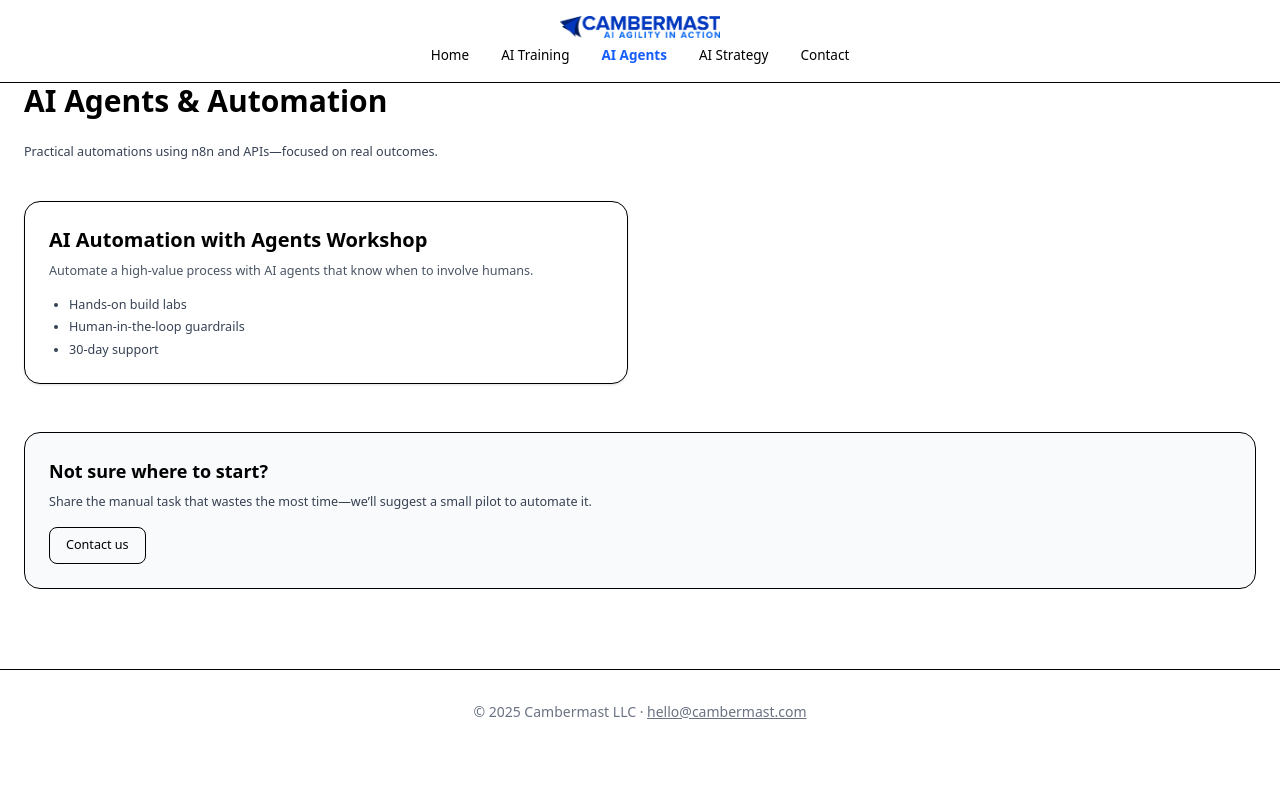
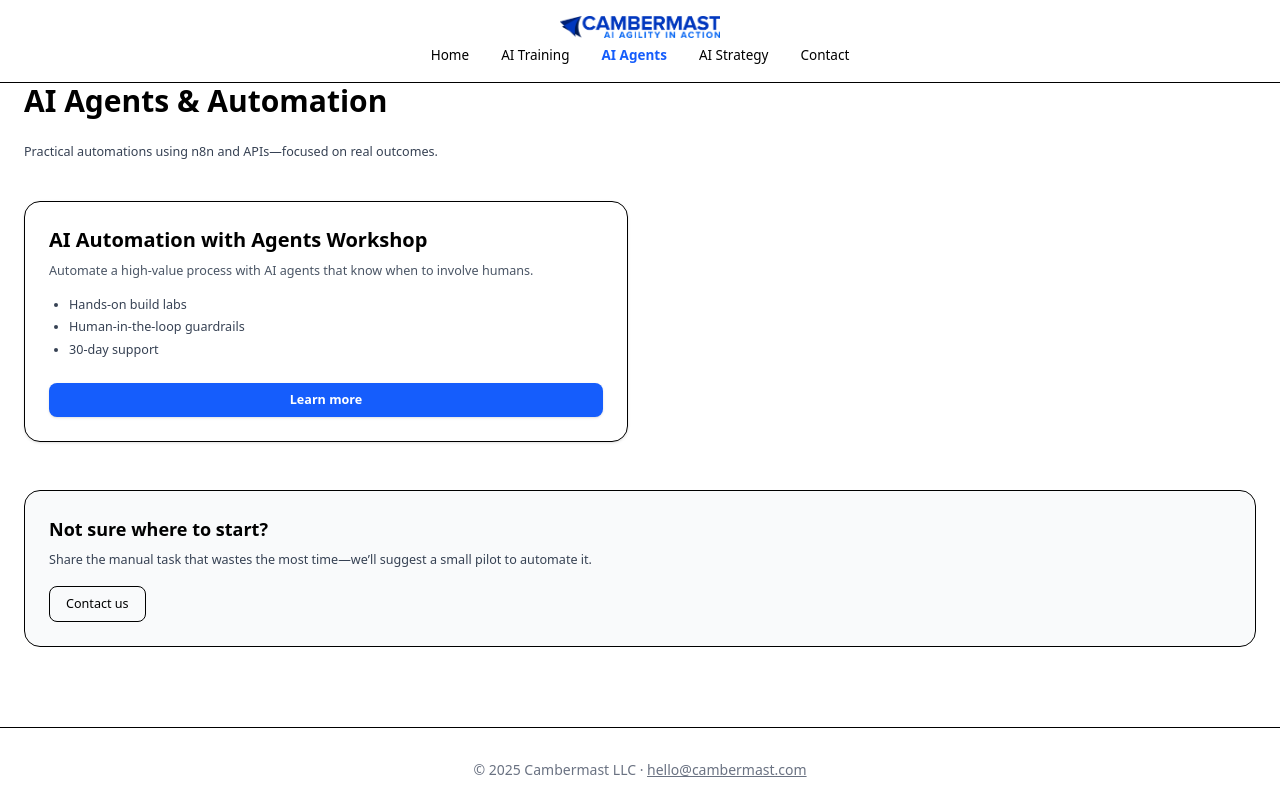
Before and after one commit to BillRaymond/cambermast-website-new, a SvelteKit app in the folder web/: page /agents in a window 1280 px wide. Built offline with nearby package versions, Linux system fonts and the light colour scheme.

Commit message:
add training template to ai agents

```diff
--- a/web/src/routes/agents/+page.svelte
+++ b/web/src/routes/agents/+page.svelte
@@ -14,13 +14,21 @@
 <section class="mb-12">
 	<div class="grid gap-6 md:grid-cols-2">
 		{#each items as i}
-			<article class="rounded-2xl border bg-white p-6 shadow-sm">
+			<article class="flex h-full flex-col rounded-2xl border bg-white p-6 shadow-sm">
 				<h2 class="text-xl font-semibold">{i.title}</h2>
 				{#if i.summary}<p class="mt-2 text-gray-600">{i.summary}</p>{/if}
 				{#if i.bullets?.length}
 					<ul class="mt-4 list-disc space-y-1 pl-5 text-gray-700">
 						{#each i.bullets as b}<li>{b}</li>{/each}
 					</ul>
+				{/if}
+				{#if i.route}
+					<a
+						href={i.route}
+						class="mt-6 inline-flex justify-center rounded-lg bg-blue-600 px-4 py-2 font-semibold text-white shadow transition hover:bg-blue-700"
+					>
+						Learn more
+					</a>
 				{/if}
 			</article>
 		{/each}
```
